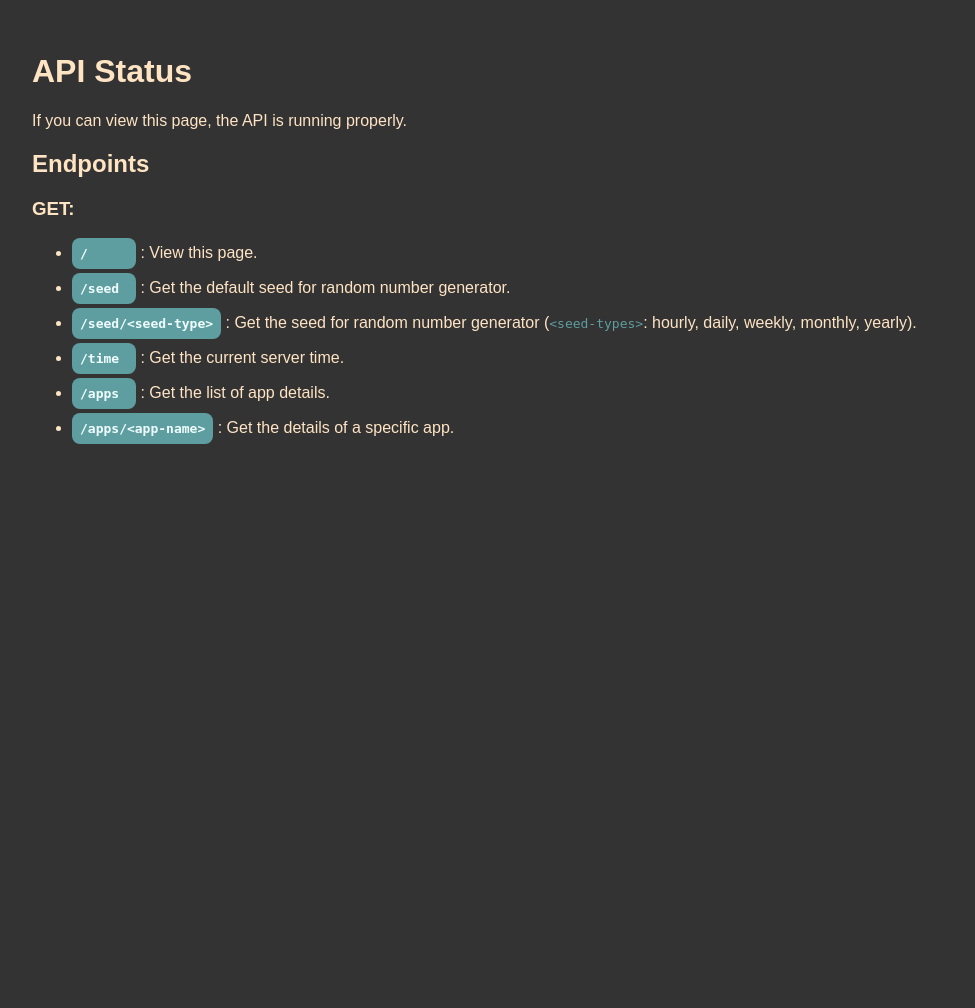
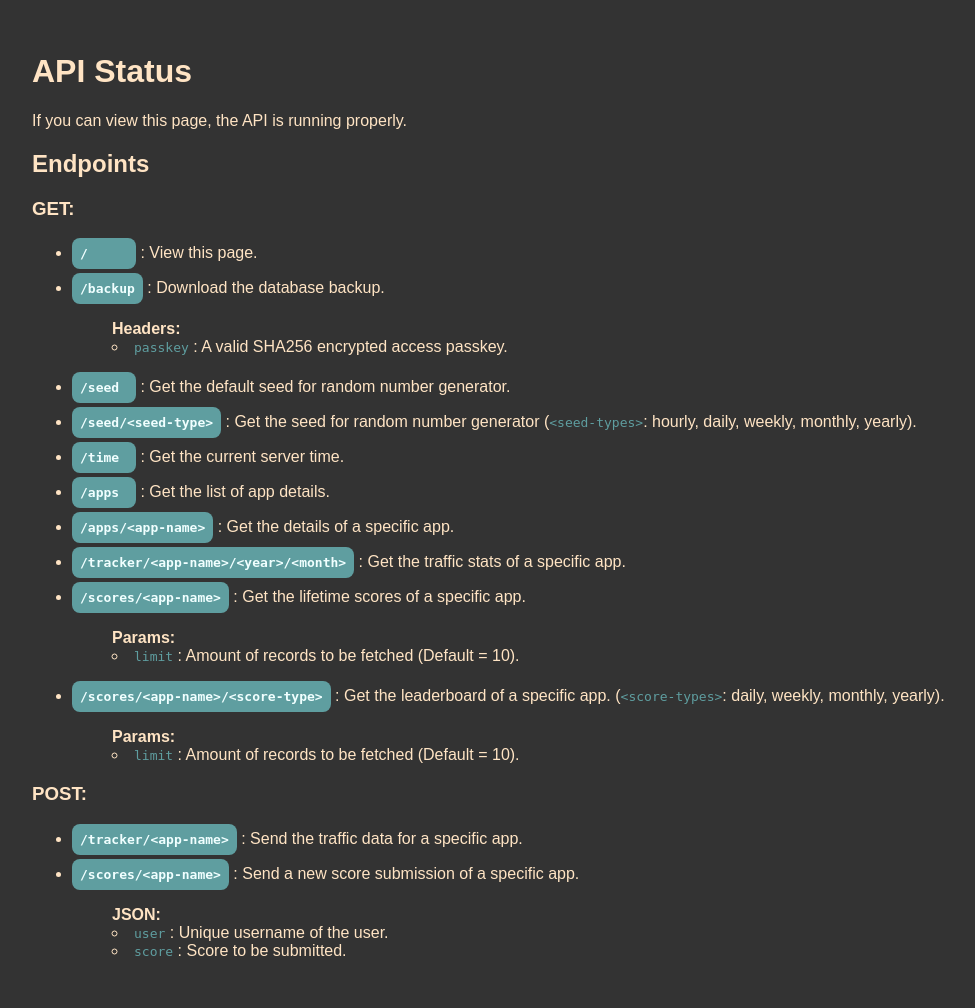
Before and after one commit to qlyco/app-data-api, a Flask app: page / in a window 1280 px wide. Shown: the whole page, without its empty margins (0-975 px from the left). Before the commit the page ends 444 px from the top, so only its background shows below. Run offline with Flask 3, Linux system fonts and the light colour scheme.

Commit message:
added leaderboard support

```diff
--- a/app.py
+++ b/app.py
@@ -5,8 +5,9 @@ from threading import Thread
 from time import sleep
 import sqlite3
 import os
+import hashlib
 import requests
-from flask import Flask, jsonify, render_template
+from flask import Flask, jsonify, render_template, request, send_file
 from flask_cors import CORS, cross_origin
 import pytz
 
@@ -35,6 +36,10 @@ def update_cache():
 
     cur.execute(
         "CREATE TABLE IF NOT EXISTS app_traffic(id UNIQUE, app, year, month, count);"
+    )
+
+    cur.execute(
+        "CREATE TABLE IF NOT EXISTS app_scores(id INTEGER PRIMARY KEY, app, user, score, date);"
     )
 
     while True:
@@ -200,6 +205,76 @@ def set_visitor_stats(appid: str = ""):
 
     return jsonify(res)
 
+@app.get(ROUTE_PREFIX + "/scores/<appid>")
+@app.get(ROUTE_PREFIX + "/scores/<appid>/<type>")
+@cross_origin()
+def get_leaderboard(appid: str = "", type: str = "lifetime"):
+    """Return the current leaderboard"""
+    cur_time: datetime = datetime.now(tz=pytz.timezone("Asia/Singapore"))
+
+    limit: int = request.args.get("limit", 10)
+
+    res: dict = {
+        "scores": []
+    }
+
+    if appid:
+        con: sqlite3.Connection = sqlite3.connect(f"{CACHE_PATH}/cache.db")
+        cur: sqlite3.Cursor = con.cursor()
+
+        sql: str = "SELECT user, MAX(score), date FROM app_scores WHERE app = ? GROUP BY user ORDER BY score DESC, date DESC LIMIT ?;"
+
+        match (type):
+            case "lifetime":
+                sql = "SELECT user, MAX(score), date FROM app_scores WHERE app = ? GROUP BY user ORDER BY score DESC, date DESC LIMIT ?;"
+            case "daily":
+                sql = "SELECT user, MAX(score), date FROM app_scores WHERE app = ? AND DATE(date) = DATE('now') GROUP BY user ORDER BY score DESC, date DESC LIMIT ?;"
+            case "weekly":
+                sql = "SELECT user, MAX(score), date FROM app_scores WHERE app = ? AND strftime('%W', DATE(date)) = strftime('%W', 'now') AND strftime('%Y', DATE(date)) = strftime('%Y', 'now') GROUP BY user ORDER BY score DESC, date DESC LIMIT ?;"
+            case "monthly":
+                sql = "SELECT user, MAX(score), date FROM app_scores WHERE app = ? AND strftime('%m', DATE(date)) = strftime('%m', 'now') AND strftime('%Y', DATE(date)) = strftime('%Y', 'now') GROUP BY user ORDER BY score DESC, date DESC LIMIT ?;"
+            case "yearly":
+                sql = "SELECT user, MAX(score), date FROM app_scores WHERE app = ? AND strftime('%Y', DATE(date)) = strftime('%Y', 'now') GROUP BY user ORDER BY score DESC, date DESC LIMIT ?;"
+
+
+        data: sqlite3.Cursor = cur.execute(
+            sql, (appid, limit)
+        )
+
+        for row in data.fetchall():
+            res["scores"].append(row)
+
+    return jsonify(res)
+
+@app.post(ROUTE_PREFIX + "/scores/<appid>")
+@cross_origin()
+def set_scores(appid: str = ""):
+    """Add new scores to the leaderboard"""
+    cur_time: datetime = datetime.now(tz=pytz.timezone("Asia/Singapore"))
+
+    con: sqlite3.Connection = sqlite3.connect(f"{CACHE_PATH}/cache.db")
+    cur: sqlite3.Cursor = con.cursor()
+
+    res: dict = {
+        "status": "Invalid request."
+    }
+
+    submission: dict = request.json
+
+    if appid and submission:
+        cur.execute(
+            "INSERT INTO \
+                app_scores (app, user, score, date) \
+                VALUES (?, ?, ?, ?)",
+                (appid, submission["user"], submission["score"], cur_time.isoformat())
+        )
+
+        con.commit()
+
+        res["status"] = "OK"
+
+    return jsonify(res)
+
 @app.get(ROUTE_PREFIX + "/apps")
 @app.get(ROUTE_PREFIX + "/apps/<app_name>")
 @cross_origin()
@@ -239,3 +314,17 @@ def get_app_data(app_name=None):
     }
 
     return jsonify(res)
+
+@app.get("/backup")
+@cross_origin()
+def get_backup():
+    passkey: str = hashlib.sha256(str.encode(request.headers.get("passkey", ""))).hexdigest()
+
+    if passkey == os.environ["DATABASE_PASSKEY"]:
+        return send_file(f"{CACHE_PATH}/cache.db")
+
+    res: dict = {
+        "status": "Backup requires a valid passkey."
+    }
+
+    return jsonify(res), 401
--- a/templates/index.html
+++ b/templates/index.html
@@ -34,6 +34,15 @@
                 font-family: monospace;
             }
 
+            .args {
+                margin-block: 16px;
+                list-style-position: inside;
+            }
+
+            .args > * {
+                margin: 0px;
+            }
+
             li {
                 margin-block: 4px;
             }
@@ -46,11 +55,45 @@
         <h3>GET:</h3>
         <ul>
             <li><a class="url" href="/">/</a> : View this page.</li>
+            <li>
+                <a class="url" href="/backup">/backup</a> : Download the database backup.
+                <ul class="args">
+                    <h4>Headers:</h4>
+                    <li><span class="param">passkey</span> : A valid SHA256 encrypted access passkey.</li>
+                </ul>
+            </li>
             <li><a class="url" href="/api/v2/seed">/seed</a> : Get the default seed for random number generator.</li>
             <li><a class="url" href="/api/v2/seed/<seed-type>">/seed/&lt;seed-type&gt;</a> : Get the seed for random number generator (<span class="param">&lt;seed-types&gt;</span>: hourly, daily, weekly, monthly, yearly).</li>
             <li><a class="url" href="/api/v2/time">/time</a> : Get the current server time.</li>
             <li><a class="url" href="/api/v2/apps">/apps</a> : Get the list of app details.</li>
             <li><a class="url" href="/api/v2/apps/<app-name>">/apps/&lt;app-name&gt;</a> : Get the details of a specific app.</li>
+            <li><a class="url" href="/api/v2/tracker/<app-name>/<year>/<month>">/tracker/&lt;app-name&gt;/&lt;year&gt;/&lt;month&gt;</a> : Get the traffic stats of a specific app.</li>
+            <li>
+                <a class="url" href="/api/v2/scores/<app-name>">/scores/&lt;app-name&gt;</a> : Get the lifetime scores of a specific app.
+                <ul class="args">
+                    <h4>Params:</h4>
+                    <li><span class="param">limit</span> : Amount of records to be fetched (Default = 10).</li>
+                </ul>
+            </li>
+            <li>
+                <a class="url" href="/api/v2/scores/<app-name>/<score-type>">/scores/&lt;app-name&gt;/&lt;score-type&gt;</a> : Get the leaderboard of a specific app. (<span class="param">&lt;score-types&gt;</span>: daily, weekly, monthly, yearly).
+                <ul class="args">
+                    <h4>Params:</h4>
+                    <li><span class="param">limit</span> : Amount of records to be fetched (Default = 10).</li>
+                </ul>
+            </li>
+        </ul>
+        <h3>POST:</h3>
+        <ul>
+            <li><a class="url" href="/api/v2/tracker/<app-name>">/tracker/&lt;app-name&gt;</a> : Send the traffic data for a specific app.</li>
+            <li>
+                <a class="url" href="/api/v2/scores/<app-name>">/scores/&lt;app-name&gt;</a> : Send a new score submission of a specific app.
+                <ul class="args">
+                    <h4>JSON:</h4>
+                    <li><span class="param">user</span> : Unique username of the user.</li>
+                    <li><span class="param">score</span> : Score to be submitted.</li>
+                </ul>
+            </li>
         </ul>
     </body>
 </html>
```
